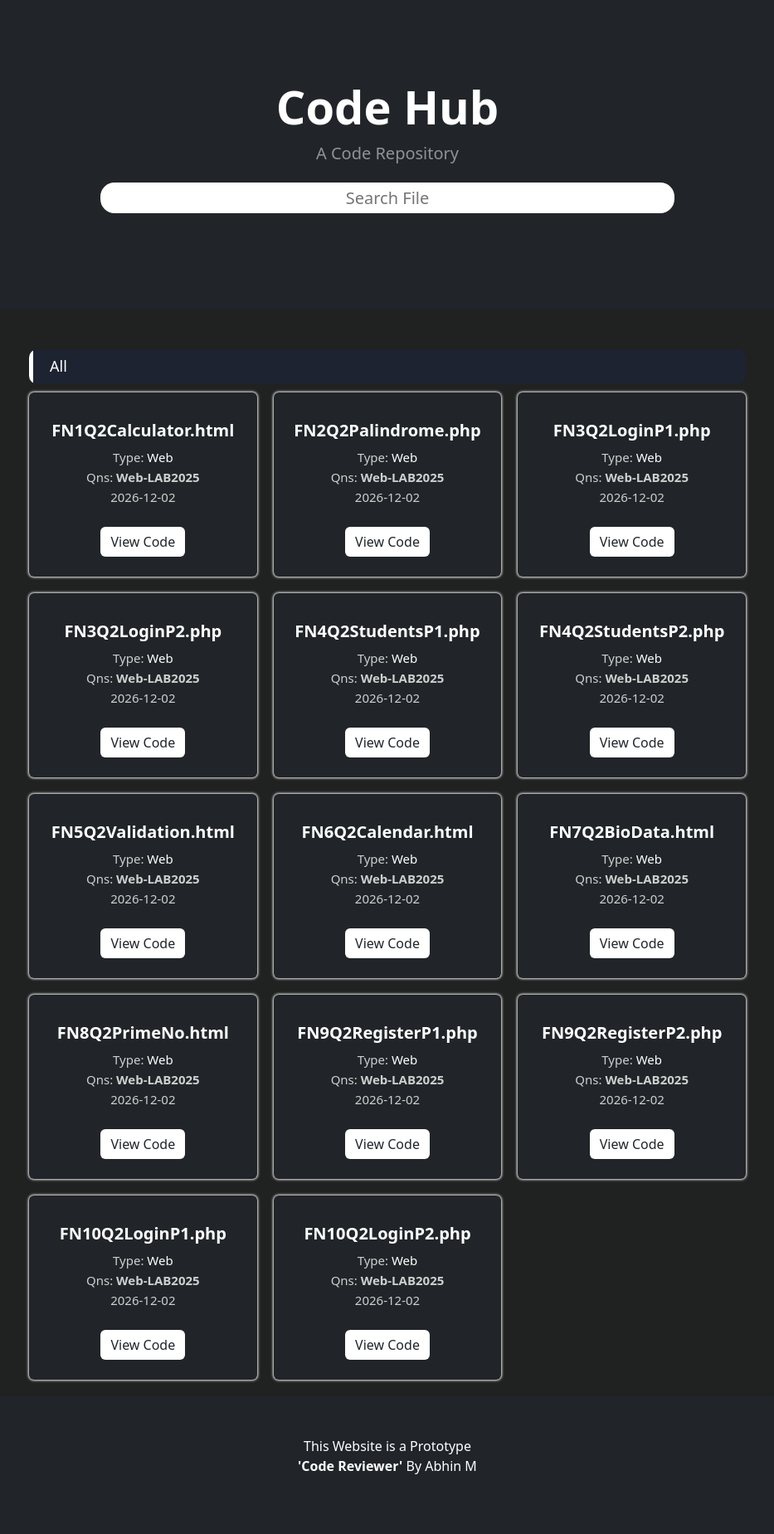
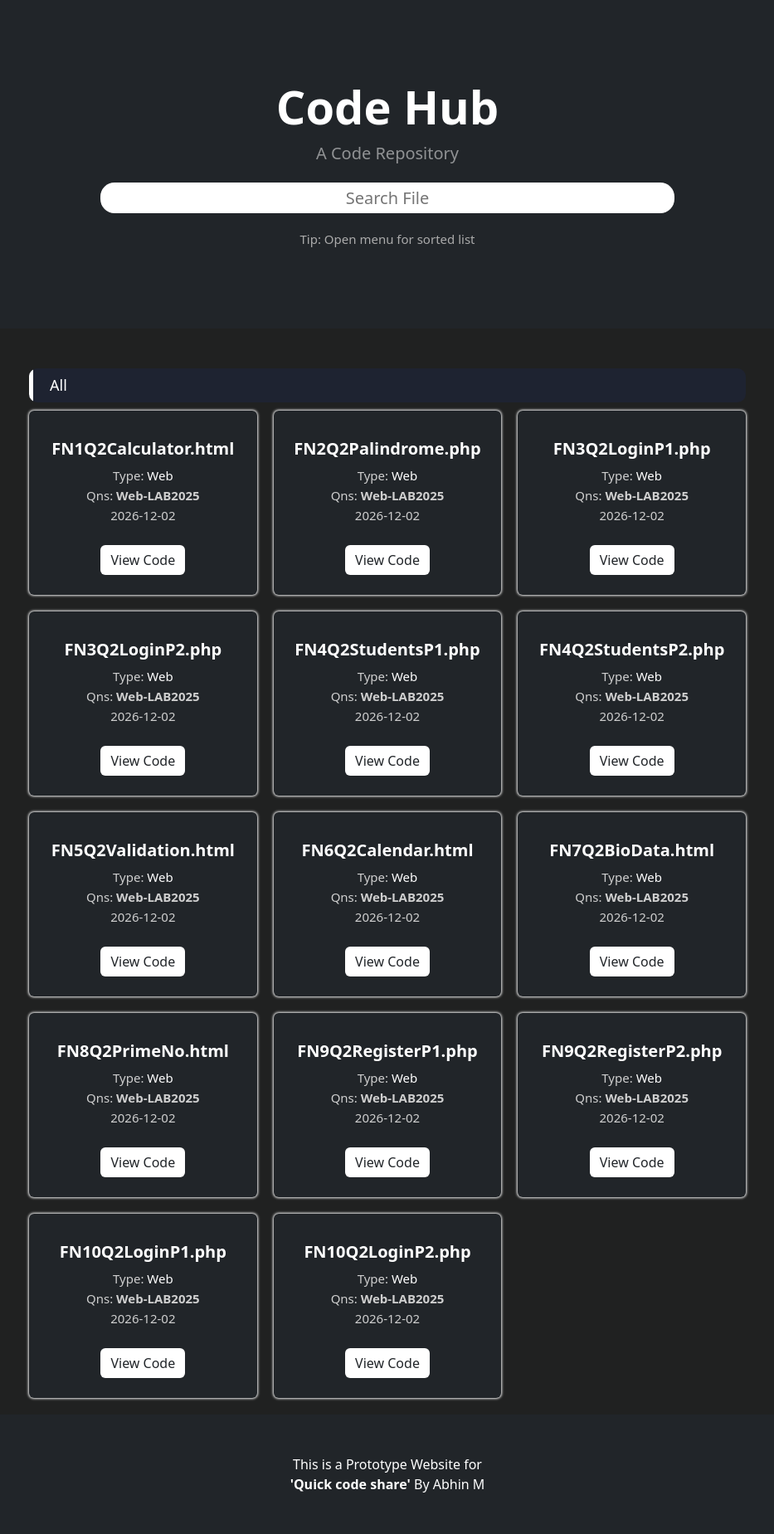
Before and after one commit to mrabhin03/Codes-Hub, a PHP site: page /PHPs/index.php in a window 1280 px wide. Shown: the part 57-1906 px from the top of the page at 83% size, without its empty margins (173-1106 px from the left). Before the commit the page ends 1834 px from the top, so only its background shows below. Run offline with PHP 8.4, Linux system fonts and the light colour scheme; data that the repository does not hold is empty.

Commit message:
Minor changes

```diff
--- a/PHPs/index.php
+++ b/PHPs/index.php
@@ -68,6 +68,7 @@
                     <h1 class="display-4 fw-bolder">Code Hub</h1>
                     <p class="lead fw-normal text-white-50 mb-0">A Code Repository</p>
                     <input type="text" id='SearchDataInput' class="SearchData" placeholder='Search File'>
+                    <p style='font-size:15px;color:#ababab'>Tip: Open menu for sorted list</p>
                 </div>
 
             </div>
@@ -87,7 +88,7 @@
             </div>
         </section>
         <footer class="py-5 bg-dark" style='margin-top:20px'>
-            <div class="container"><p class="m-0 text-center text-white">This Website is a Prototype <br> <b>'Code Reviewer'</b> <a target='_blank' href="https://github.com/mrabhin03">By Abhin M</a></p></div>
+            <div class="container"><p class="m-0 text-center text-white">This is a Prototype Website for<br> <b>'Quick code share'</b> <a target='_blank' href="https://github.com/mrabhin03">By Abhin M</a></p></div>
         </footer>
         <script src="https://cdn.jsdelivr.net/npm/bootstrap@5.2.3/dist/js/bootstrap.bundle.min.js"></script>
         <script src="js/scripts.js?v=<?php echo time()?>"></script>
```
